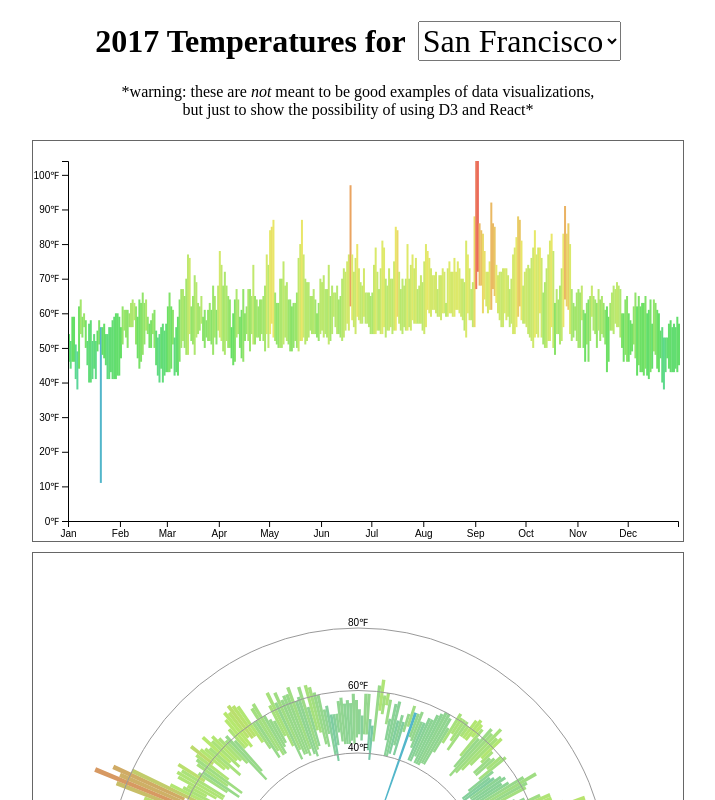
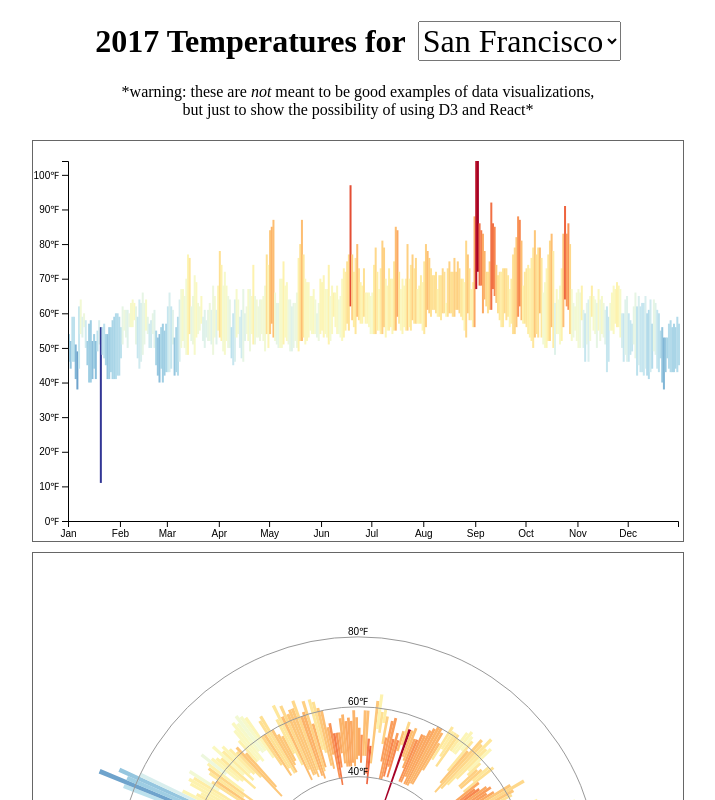
Before and after one commit to sxywu/react-d3-example, a React (Create React App) app: page / in a window 1280 px wide. Shown: the top 800 px of the page, without its empty margins (282-997 px from the left). Built offline with nearby package versions, Linux system fonts and the light colour scheme; the HTML template or start-up script is replaced by a standard one.

Commit message:
Update code for exercise

```diff
--- a/src/App.js
+++ b/src/App.js
@@ -1,6 +1,5 @@
 import React, { Component } from "react";
 import "./App.css";
-import LineChart from "./visualizations/LineChart";
 import BarChart from "./visualizations/BarChart";
 import RadialChart from "./visualizations/RadialChart";
 import Chart from "./visualizations/Chart";
--- a/src/visualizations/BarChart.js
+++ b/src/visualizations/BarChart.js
@@ -1,69 +1,79 @@
-import React, { Component } from 'react';
-import * as d3 from 'd3';
-import chroma from 'chroma-js';
+import React, { Component } from "react";
+import * as d3 from "d3";
 
 const width = 650;
 const height = 400;
-const margin = {top: 20, right: 5, bottom: 20, left: 35};
-const red = '#eb6a5b';
-const green = '#b6e86f';
-const blue = '#52b6ca';
-const colors = chroma.scale([blue, green, red]).mode('hsl');
+const margin = { top: 20, right: 5, bottom: 20, left: 35 };
 
 class BarChart extends Component {
   state = {
-    bars: [], // array of rects
-    // d3 helpers
-    xScale: d3.scaleTime().range([margin.left, width - margin.right]),
-    yScale: d3.scaleLinear().range([height - margin.bottom, margin.top]),
-    colorScale: d3.scaleLinear(),
+    bars: [] // array of rects
   };
 
-  xAxis = d3.axisBottom().scale(this.state.xScale)
-    .tickFormat(d3.timeFormat('%b'));
-  yAxis = d3.axisLeft().scale(this.state.yScale)
-    .tickFormat(d => `${d}℉`);
+  xAxis = d3.axisBottom().tickFormat(d3.timeFormat("%b"));
+  yAxis = d3.axisLeft().tickFormat(d => `${d}℉`);
 
   static getDerivedStateFromProps(nextProps, prevState) {
-    if (!nextProps.data) return null; // data hasn't been loaded yet so do nothing
-    const {data, range} = nextProps;
-    const {xScale, yScale, colorScale} = prevState;
+    const { data, range } = nextProps;
+    if (!data) return {};
+    // 1. map date to x-position
+    // get min and max of date
+    const extent = d3.extent(data, d => d.date);
+    const xScale = d3
+      .scaleTime()
+      .domain(extent)
+      .range([margin.left, width - margin.right]);
 
-    // data has changed, so recalculate scale domains
-    const timeDomain = d3.extent(data, d => d.date);
-    const tempMax = d3.max(data, d => d.high);
-    const colorDomain = d3.extent(data, d => d.avg);
-    xScale.domain(timeDomain);
-    yScale.domain([0, tempMax]);
-    colorScale.domain(colorDomain);
+    // 2. map high temp to y-position
+    // get min/max of high temp
+    const [min, max] = d3.extent(data, d => d.high);
+    const yScale = d3
+      .scaleLinear()
+      .domain([Math.min(min, 0), max])
+      .range([height - margin.bottom, margin.top]);
 
-    // calculate x and y for each rectangle
+    // 3. map avg temp to color
+    // get min/max of avg
+    const colorExtent = d3.extent(data, d => d.avg).reverse();
+    const colorScale = d3
+      .scaleSequential()
+      .domain(colorExtent)
+      .interpolator(d3.interpolateRdYlBu);
+
+    // array of objects: x, y, height
     const bars = data.map(d => {
-      const y1 = yScale(d.high);
-      const y2 = yScale(d.low);
-      // bar should be colored if there's no time range
-      // or if the bar is within the time range
-      const isColored = !range.length || (range[0] <= d.date && d.date <= range[1]);
+      // slice should be colored if there's no time range
+      // or if the slice is within the time range
+      // slice should be colored if there's no time range
+      // or if the slice is within the time range
+      const isColored =
+        !range.length || (range[0] <= d.date && d.date <= range[1]);
       return {
         x: xScale(d.date),
-        y: y1,
-        height: y2 - y1,
-        fill: isColored ? colors(colorScale(d.avg)) : '#ccc',
-      }
+        y: yScale(d.high),
+        height: yScale(d.low) - yScale(d.high),
+        fill: isColored ? colorScale(d.avg) : "#ccc"
+      };
     });
 
-    return {bars};
+    return { bars, xScale, yScale };
   }
 
   componentDidMount() {
-    this.brush = d3.brushX()
-      .extent([[margin.left, margin.top], [width - margin.right,height - margin.bottom]])
-      .on('end', this.brushEnd);
+    this.brush = d3
+      .brushX()
+      .extent([
+        [margin.left, margin.top],
+        [width - margin.right, height - margin.bottom]
+      ])
+      .on("end", this.brushEnd);
     d3.select(this.refs.brush).call(this.brush);
   }
 
   componentDidUpdate() {
+    this.xAxis.scale(this.state.xScale);
     d3.select(this.refs.xAxis).call(this.xAxis);
+    this.yAxis.scale(this.state.yScale);
     d3.select(this.refs.yAxis).call(this.yAxis);
   }
 
@@ -73,24 +83,31 @@
       return;
     }
     const [x1, x2] = d3.event.selection;
-    const range = [
-      this.state.xScale.invert(x1),
-      this.state.xScale.invert(x2)
-    ];
+    const range = [this.state.xScale.invert(x1), this.state.xScale.invert(x2)];
 
     this.props.updateRange(range);
-  }
+  };
 
   render() {
-
     return (
       <svg width={width} height={height}>
-        {this.state.bars.map((d, i) =>
-          (<rect key={i} x={d.x} y={d.y} width='2' height={d.height} fill={d.fill} />))}
+        {this.state.bars.map((d, i) => (
+          <rect
+            key={i}
+            x={d.x}
+            y={d.y}
+            width="2"
+            height={d.height}
+            fill={d.fill}
+          />
+        ))}
         <g>
-          <g ref='xAxis' transform={`translate(0, ${height - margin.bottom})`} />
-          <g ref='yAxis' transform={`translate(${margin.left}, 0)`} />
-          <g ref='brush' />
+          <g
+            ref="xAxis"
+            transform={`translate(0, ${height - margin.bottom})`}
+          />
+          <g ref="yAxis" transform={`translate(${margin.left}, 0)`} />
+          <g ref="brush" />
         </g>
       </svg>
     );
--- a/src/visualizations/Chart.js
+++ b/src/visualizations/Chart.js
@@ -1,6 +1,5 @@
 import React, { Component } from "react";
 import * as d3 from "d3";
-import chroma from "chroma-js";
 
 const width = 650;
 const height = 400;
--- a/src/visualizations/LineChart.js
+++ /dev/null
@@ -1,67 +0,0 @@
-import React, { Component } from 'react';
-import * as d3 from 'd3';
-
-const width = 650;
-const height = 400;
-const margin = {top: 20, right: 5, bottom: 20, left: 35};
-const red = '#eb6a5b';
-const blue = '#52b6ca';
-
-class LineChart extends Component {
-  state = {
-    highs: null, // svg path command for all the high temps
-    lows: null, // svg path command for low temps,
-    // d3 helpers
-    xScale: d3.scaleTime().range([margin.left, width - margin.right]),
-    yScale: d3.scaleLinear().range([height - margin.bottom, margin.top]),
-    lineGenerator: d3.line(),
-  };
-
-  xAxis = d3.axisBottom().scale(this.state.xScale)
-    .tickFormat(d3.timeFormat('%b'));
-  yAxis = d3.axisLeft().scale(this.state.yScale)
-    .tickFormat(d => `${d}℉`);
-
-  static getDerivedStateFromProps(nextProps, prevState) {
-    if (!nextProps.data) return null; // data hasn't been loaded yet so do nothing
-    const {data} = nextProps;
-    const {xScale, yScale, lineGenerator} = prevState;
-
-    // data has changed, so recalculate scale domains
-    const timeDomain = d3.extent(data, d => d.date);
-    const tempMax = d3.max(data, d => d.high);
-    xScale.domain(timeDomain);
-    yScale.domain([0, tempMax]);
-
-    // calculate line for lows
-    lineGenerator.x(d => xScale(d.date));
-    lineGenerator.y(d => yScale(d.low));
-    const lows = lineGenerator(data);
-    // and then highs
-    lineGenerator.y(d => yScale(d.high));
-    const highs = lineGenerator(data);
-
-    return {lows, highs};
-  }
-
-  componentDidUpdate() {
-    d3.select(this.refs.xAxis).call(this.xAxis);
-    d3.select(this.refs.yAxis).call(this.yAxis);
-  }
-
-  render() {
-
-    return (
-      <svg width={width} height={height}>
-        <path d={this.state.highs} fill='none' stroke={red} strokeWidth='2' />
-        <path d={this.state.lows} fill='none' stroke={blue} strokeWidth='2' />
-        <g>
-          <g ref='xAxis' transform={`translate(0, ${height - margin.bottom})`} />
-          <g ref='yAxis' transform={`translate(${margin.left}, 0)`} />
-        </g>
-      </svg>
-    );
-  }
-}
-
-export default LineChart;
--- a/src/visualizations/RadialChart.js
+++ b/src/visualizations/RadialChart.js
@@ -1,75 +1,75 @@
-import React, { Component } from 'react';
-import * as d3 from 'd3';
-import chroma from 'chroma-js';
+import React, { Component } from "react";
+import * as d3 from "d3";
 
 const width = 650;
 const height = 650;
-const red = '#eb6a5b';
-const green = '#b6e86f';
-const blue = '#52b6ca';
-const colors = chroma.scale([blue, green, red]);
 
 class RadialChart extends Component {
   state = {
     slices: [], // array of svg path commands, each representing a day
-    tempAnnotations: [],
-    // d3 helpers
-    radiusScale: d3.scaleLinear().range([0, width / 2]),
-    colorScale: d3.scaleLinear(),
-    arcGenerator: d3.arc(),
+    tempAnnotations: []
   };
 
   static getDerivedStateFromProps(nextProps, prevState) {
-    if (!nextProps.data) return null; // data hasn't been loaded yet so do nothing
-    const {data, range} = nextProps;
-    const {radiusScale, colorScale, arcGenerator} = prevState;
+    const { data, range } = nextProps;
+    if (!data) return {};
 
-    // data has changed, so recalculate scale domains
-    const tempMax = d3.max(data, d => d.high);
-    const colorDomain = d3.extent(data, d => d.avg);
-    radiusScale.domain([0, tempMax]);
-    colorScale.domain(colorDomain);
+    const radiusScale = d3
+      .scaleLinear()
+      .domain([d3.min(data, d => d.low), d3.max(data, d => d.high)])
+      .range([0, width / 2]);
 
-    // one arc per day, innerRadius is low temp, outerRadius is high temp
+    const colorScale = d3
+      .scaleSequential()
+      .domain(d3.extent(data, d => d.avg))
+      .interpolator(d3.interpolateRdYlBu);
+
+    // get the angle for each slice
+    // 2PI / 365
     const perSliceAngle = (2 * Math.PI) / data.length;
+
+    const arcGenerator = d3.arc();
     const slices = data.map((d, i) => {
       const path = arcGenerator({
         startAngle: i * perSliceAngle,
         endAngle: (i + 1) * perSliceAngle,
         innerRadius: radiusScale(d.low),
-        outerRadius: radiusScale(d.high),
+        outerRadius: radiusScale(d.high)
       });
-
-      // bar should be colored if there's no time range
-      // or if the bar is within the time range
-      const isColored = !range.length || (range[0] <= d.date && d.date <= range[1]);
+      // slice should be colored if there's no time range
+      // or if the slice is within the time range
+      const isColored =
+        !range.length || (range[0] <= d.date && d.date <= range[1]);
       return {
         path,
-        fill: isColored ? colors(colorScale(d.avg)) : '#ccc',
+        fill: isColored ? colorScale(d.avg) : "#ccc"
       };
     });
 
     const tempAnnotations = [5, 20, 40, 60, 80].map(temp => {
       return {
         r: radiusScale(temp),
-        temp,
-      }
+        temp
+      };
     });
 
-    return {slices, tempAnnotations};
+    return { slices, tempAnnotations };
   }
 
   render() {
-
     return (
       <svg width={width} height={height}>
         <g transform={`translate(${width / 2}, ${height / 2})`}>
-          {this.state.slices.map((d, i) => (<path key={i} d={d.path} fill={d.fill} />))}
+          {this.state.slices.map((d, i) => (
+            <path key={i} d={d.path} fill={d.fill} />
+          ))}
 
           {this.state.tempAnnotations.map((d, i) => (
             <g key={i}>
-              <circle r={d.r} fill='none' stroke='#999' />
-              <text y={-d.r - 2} textAnchor='middle'>{d.temp}℉</text>
+              <circle r={d.r} fill="none" stroke="#999" />
+              <text y={-d.r - 2} textAnchor="middle">
+                {d.temp}℉
+              </text>
             </g>
           ))}
         </g>
```
